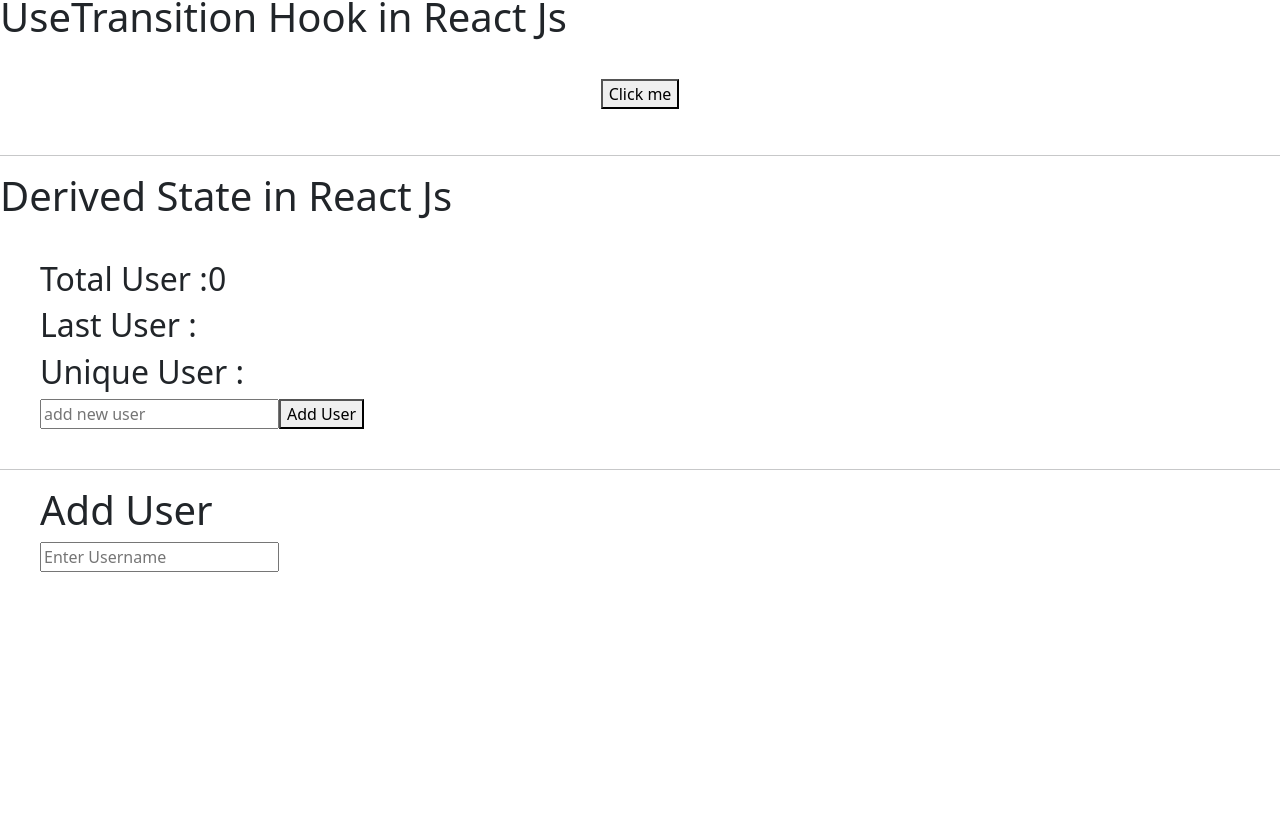
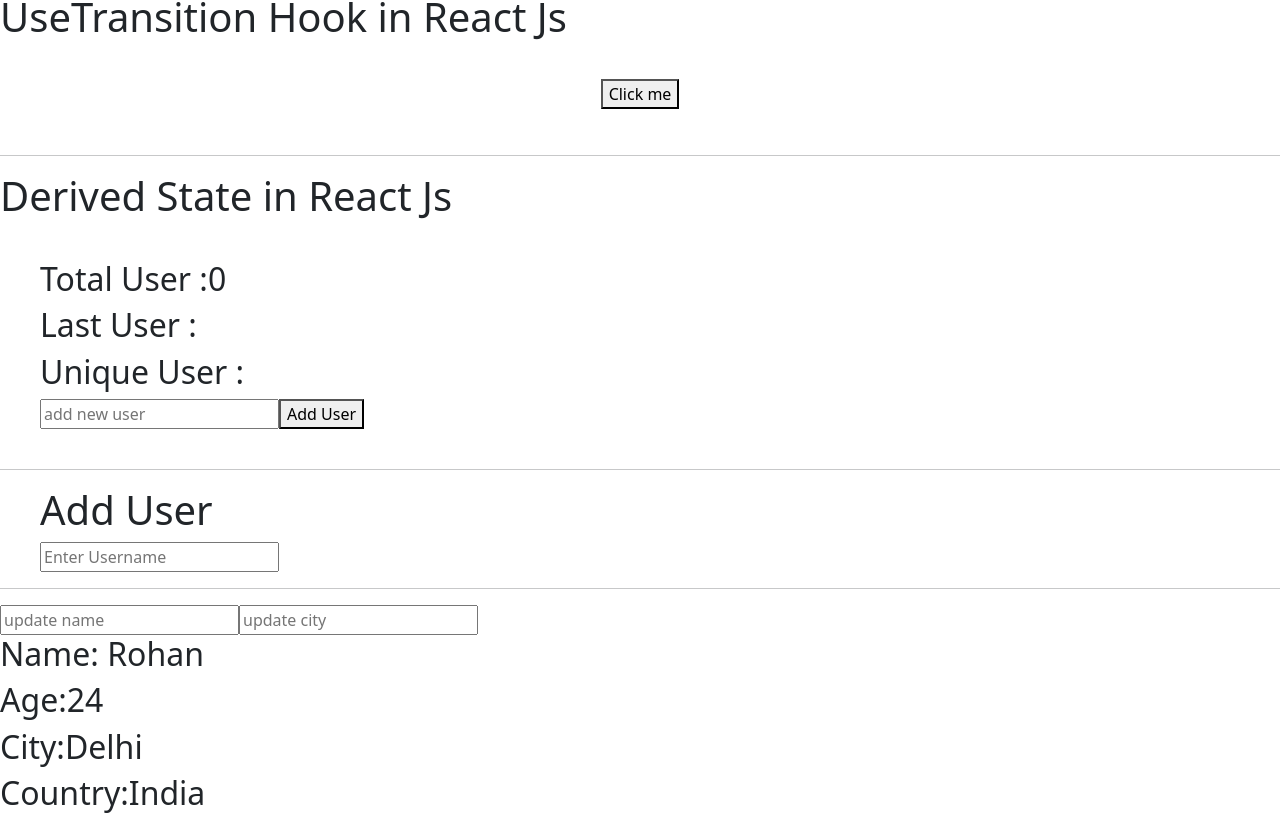
Before and after one commit to prachipundir29/react-project, a React app in the folder basic-react-practice/react-blog2/: page / in a window 1280 px wide. Shown: the part 6248-7069 px from the top of the page. Before the commit the page ends 6828 px from the top, so only its background shows below. Built offline with nearby package versions, Linux system fonts and the light colour scheme; the HTML template or start-up script is replaced by a standard one.

Commit message:
Update Object in React

```diff
--- a/basic-react-practice/react-blog2/src/App.jsx
+++ b/basic-react-practice/react-blog2/src/App.jsx
@@ -17,6 +17,7 @@ import UseFormStatusHook from "./Components/UseFormStatus.jsx";
 import UseTransitionHook from "./Components/UseTransition.jsx";
 import DerivedState from "./Components/DerivedState.jsx";
 import LiftingState from "./Components/LiftingState.jsx";
+import UpdateObject from "./Components/UpdateObject.jsx";
 
 function App() {
   //Input Value
@@ -363,6 +364,10 @@ function App() {
       <hr />
       {/* 29. React Lifting State Up */}
       <LiftingState />
+
+      <hr />
+      {/* 30. Update Object in React State */}
+      <UpdateObject />
     </>
   );
 }
--- /dev/null
+++ b/basic-react-practice/react-blog2/src/Components/UpdateObject.jsx
@@ -0,0 +1,37 @@
+import React, { useState } from 'react'
+
+const UpdateObject = () => {
+
+    const [data, setData] = useState({
+        name : "Rohan",
+        age: 24,
+        address:{
+            city: "Delhi",
+            country: "India"
+        }
+    })
+    const handlename= (val) => {
+        data.name = val
+        setData({...data})
+        console.log(data);
+
+    }
+    const handleCity = (city) => {
+        data.address.city = city
+        console.log(data);
+        setData({...data,address:{...data.address, city}})
+
+    }
+  return (
+    <>
+      <input type="text" onChange={(event )=> handlename(event.target.value)} placeholder='update name' />
+      <input type="text" onChange={(event )=> handleCity(event.target.value)} placeholder='update city' />
+      <h2>Name: {data.name}</h2>
+      <h2>Age:{data.age}</h2>
+      <h2>City:{data.address.city}</h2>
+      <h2>Country:{data.address.country}</h2>
+    </>
+  )
+}
+
+export default UpdateObject
```
